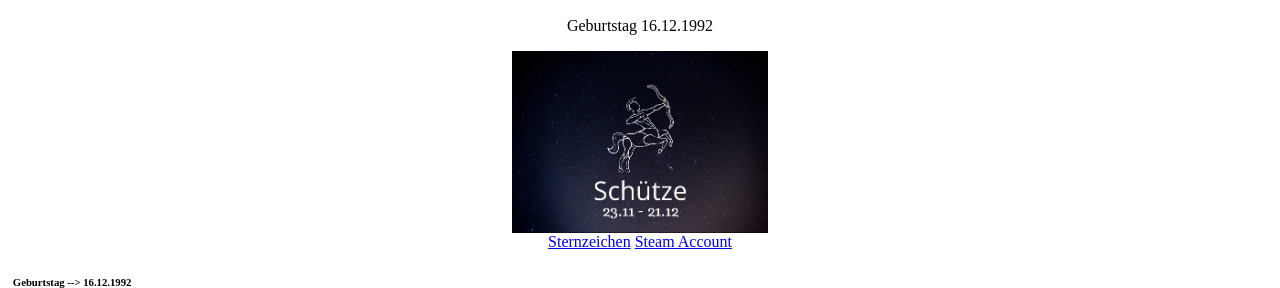
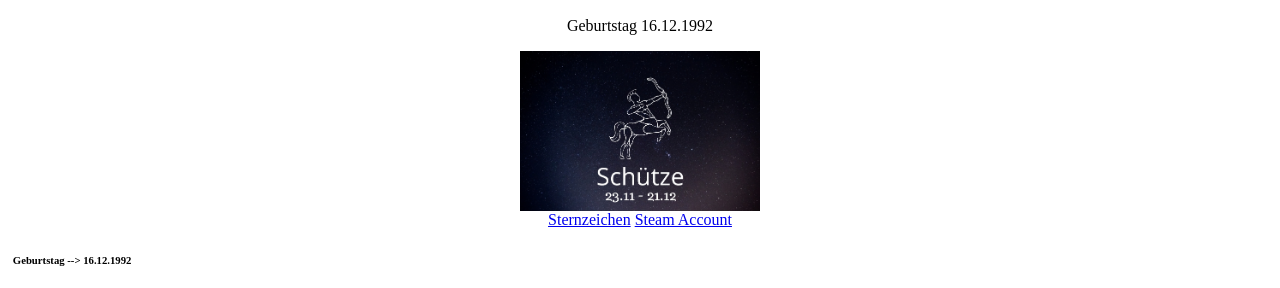
Before and after one commit to Scarhead22117/Meine-Erste-Seite, a plain HTML site: page index.html in a window 1280 px wide. Shown: the part 1134-1422 px from the top of the page. After the commit the page ends 1400 px from the top, so only its background shows below. Drawn offline with Linux system fonts and the light colour scheme.

Commit message:
Update index.html

```diff
--- a/index.html
+++ b/index.html
@@ -75,8 +75,9 @@
         .BildSchuetze {
 
           position: relative;
-          height: 20%;
-          width:  20%;
+          height: 20vh;
+          width:  30vh;
+          object-fit: cover;
         }
 
 
```
